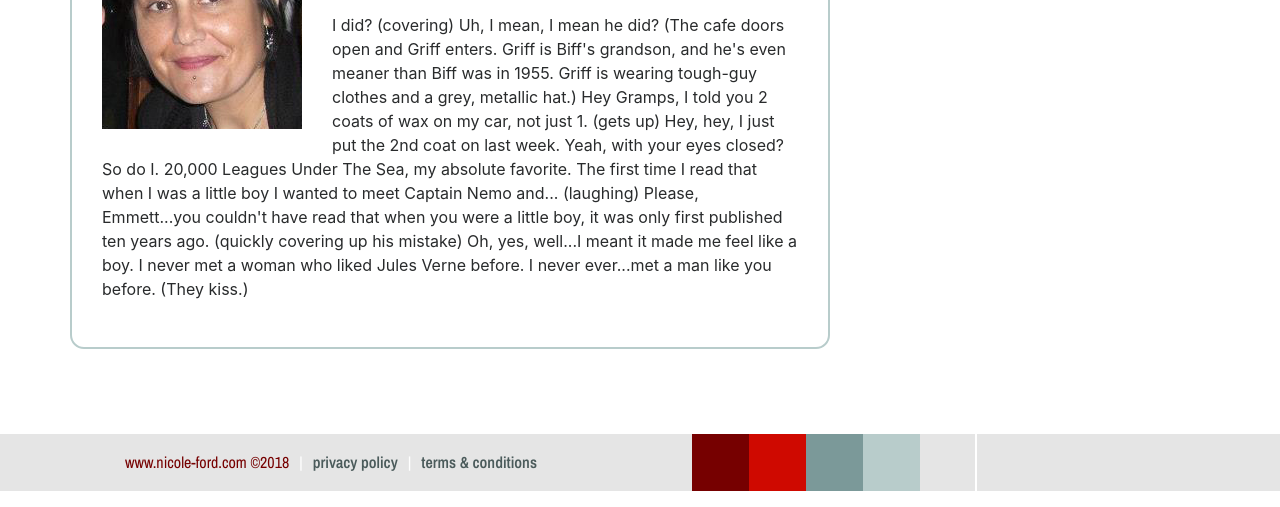
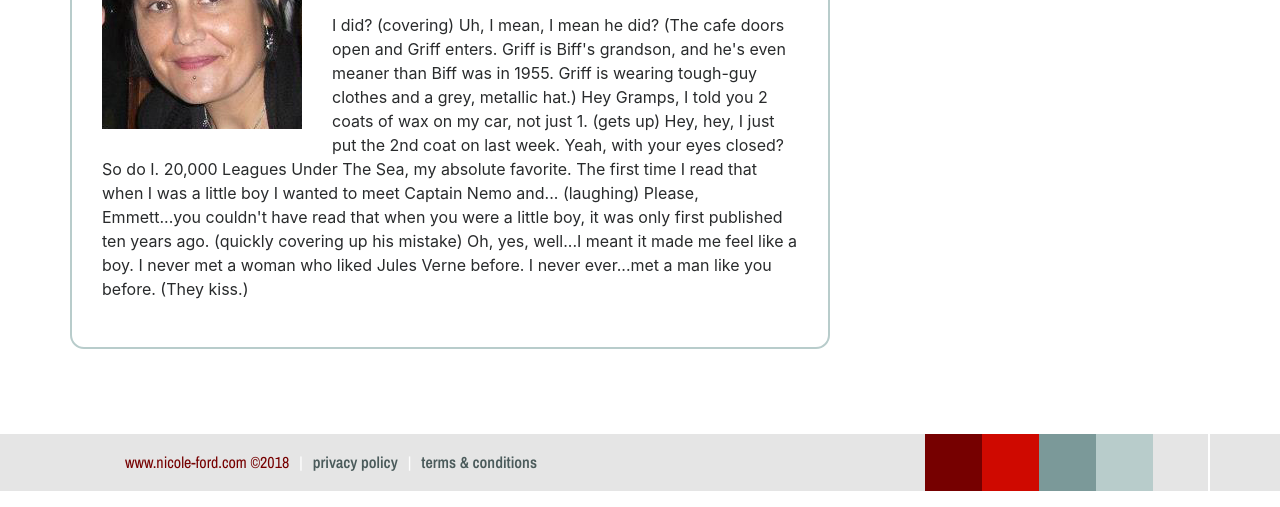
Before and after one commit to scwebd/Bootstrap-Portfolio, a plain HTML site: page index.html in a window 1280 px wide. Shown: the part 449-956 px from the top of the page. Drawn offline with nearby package versions, Linux system fonts and the light colour scheme.

Commit message:
Potential changes

```diff
--- a/index.html
+++ b/index.html
@@ -2,7 +2,7 @@
 <html lang="en">
 <head>
     <meta charset="utf-8">
-    <meta name="viewport" content="width=device-width, initial-scale=1, shrink-to-fit=no">
+    <meta name="viewport" content="width=device-width, initial-scale=1.0, shrink-to-fit=no">
     <meta name="description" content="">
     <meta name="author" content="">
 
@@ -77,11 +77,11 @@
 
     <div class="container-fluid">
         <div class="row constrainedContainer">
-            <div class="col-sm-12 footer">
+            <div class="col-md-12 footer">
                 <div class="container">
                     <div class="row">
-                <div class="footerContent col-sm-8">
-                    <ul class="footer-links">
+                        <div class="footerContent col-md-8 col-sm-12">
+                            <ul class="footer-links clearfix">
                                 <li class="footer-item copyright">www.nicole-ford.com &copy;2018<span class="divider">|</span>
                                 </li>
                                 <li class="footer-item">
@@ -92,7 +92,7 @@
                                 </li>
                             </ul>
                         </div><!--col-sm-8-->
-                <div class="col-sm-4 boxes">
+                        <div class="col-md-3 offset-md-1 boxes">
                             <div class="box1"><span class="emptyText">box1</span></div>
                             <div class="box2"><span class="emptyText">box2</span></div>
                             <div class="box3"><span class="emptyText">box3</span></div>
--- a/style.css
+++ b/style.css
@@ -14,7 +14,11 @@ font-family: 'Anton', sans-serif;
 font-family: 'Archivo Narrow', sans-serif;
 */
 
-
+.clearfix:after {
+    content: " ";
+    display: block;
+    clear: both;
+}
 
 .navbar {
     background-color: #fff;
@@ -124,6 +128,10 @@ font-family: 'Archivo Narrow', sans-serif;
     position: relative;
 }
 
+.footer > .container {
+    height: 57px;
+}
+
 /*
 .footer-links {
     display: inline;
@@ -138,7 +146,8 @@ font-family: 'Archivo Narrow', sans-serif;
 
 
 .footerContent {
-    position: absolute;
+    /* position: absolute;
+    wondering if this is necessary? ^^^ */
 }
 
 
@@ -197,8 +206,10 @@ font-family: 'Archivo Narrow', sans-serif;
 }
 
 .boxes {
-    position: absolute;
-    right: 153px;
+    /* position: absolute;
+    right: 153px; */
+    padding-left: 0;
+    padding-right: 0;
 }
 
 .box1 {
@@ -256,6 +267,14 @@ _____________________________________*/
 }
 
 @media (max-width: 1002px) {
+  .footerContent {
+    flex: 0 0 100%;
+    max-width: 100%;
+    width: 100%;
+}
+  .boxes {
+    display: none;
+}
   .box1 {
     visibility: hidden;
 }
```
Lines whose indentation alone changed are shown as unchanged.
